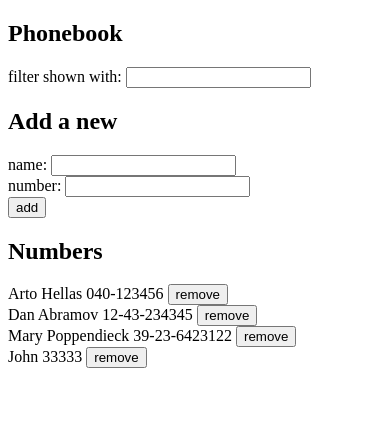
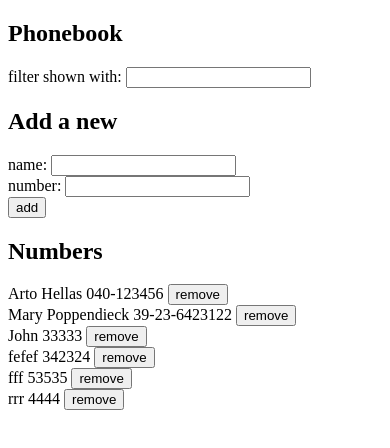
Before and after one commit to matveybobrov/vue_projects, a Vue app in the folder phonebook/: page / in a window 390 px wide. Shown: the top 448 px of the page. Built offline with nearby package versions, Linux system fonts and the light colour scheme; data requests are answered from the project's data file.

Commit message:
2.17*: Phonebook step12

```diff
--- a/phonebook/db.json
+++ b/phonebook/db.json
@@ -4,11 +4,6 @@
       "name": "Arto Hellas",
       "number": "040-123456",
       "id": 1
-    },
-    {
-      "name": "Dan Abramov",
-      "number": "12-43-234345",
-      "id": 3
     },
     {
       "name": "Mary Poppendieck",
@@ -19,6 +14,21 @@
       "name": "John",
       "number": "33333",
       "id": 5
+    },
+    {
+      "name": "fefef",
+      "number": "342324",
+      "id": 8
+    },
+    {
+      "name": "fff",
+      "number": "53535",
+      "id": 9
+    },
+    {
+      "name": "rrr",
+      "number": "4444",
+      "id": 10
     }
   ]
 }
--- a/phonebook/src/App.vue
+++ b/phonebook/src/App.vue
@@ -1,74 +1,103 @@
 <script>
-import personService from './services/people'
+import personService from "./services/people";
 
-import PeopleFilter from './components/PeopleFilter.vue'
-import PeopleForm from './components/PeopleForm.vue'
-import PeopleList from './components/PeopleList.vue'
+import PeopleFilter from "./components/PeopleFilter.vue";
+import PeopleForm from "./components/PeopleForm.vue";
+import PeopleList from "./components/PeopleList.vue";
+import PeopleNotification from "./components/PeopleNotification.vue";
 
 export default {
   components: {
     PeopleFilter,
     PeopleForm,
-    PeopleList
+    PeopleList,
+    PeopleNotification,
   },
   data() {
     return {
-      filter: '',
-      people: []
-    }
+      filter: "",
+      people: [],
+      notification: {
+        message: null,
+        isError: false,
+      },
+    };
   },
   methods: {
     addPerson(newPerson) {
-      let isAlreadyExist = this.people.find(person => person.name === newPerson.name)
+      let isAlreadyExist = this.people.find((person) => person.name === newPerson.name);
       if (isAlreadyExist) {
-        const shouldUpdate = confirm(`${newPerson.name} is already added to the phonebook! Should update?`)
-        shouldUpdate && this.updatePerson(newPerson)
-        return
+        const shouldUpdate = confirm(
+          `${newPerson.name} is already added to the phonebook! Should update?`
+        );
+        shouldUpdate && this.updatePerson(newPerson);
+        return;
       }
 
-      personService.create(newPerson)
-      .then(createdPerson => {
-        this.people.push(createdPerson)
-      })
+      personService.create(newPerson).then((createdPerson) => {
+        this.people.push(createdPerson);
+      });
+      this.showNotification(`${newPerson.name} was sucessfully added to the phonebook!`);
     },
-    removePerson(id) {
-      personService.remove(id)
-      .then(() => {
-        this.people = this.people.filter(person => person.id !== id)
-      })
+    removePerson(person) {
+      const id = person.id;
+      personService
+        .remove(id)
+        .then(() => {
+          this.people = this.people.filter((person) => person.id !== id);
+        })
+        .catch(() => {
+          this.people = this.people.filter((person) => person.id !== id);
+        });
+      this.showNotification(`${person.name} was sucessfully removed from the phonebook!`);
     },
     updatePerson(personToUpdate) {
-      const id = this.people.find(person => person.name === personToUpdate.name).id
-      personToUpdate.id = id
+      const id = this.people.find((person) => person.name === personToUpdate.name).id;
+      personToUpdate.id = id;
 
-      personService.update(personToUpdate)
-      .then(updatedPerson => {
-        const updatedPeople = this.people.map(person => person.id === updatedPerson.id ? updatedPerson : person)
-        this.people = updatedPeople
-      })
-    }
+      personService.update(personToUpdate).then((updatedPerson) => {
+        const updatedPeople = this.people.map((person) =>
+          person.id === updatedPerson.id ? updatedPerson : person
+        );
+        this.people = updatedPeople;
+      });
+
+      this.showNotification(`Number of ${personToUpdate.name} was successfully updated!`);
+    },
+    showNotification(message, isError = false) {
+      this.notification = {
+        message,
+        isError,
+      };
+      setTimeout(() => {
+        this.notification.message = null;
+      }, 2000);
+    },
   },
   mounted() {
-    personService.getAll()
-    .then(initialPeople => {
-      this.people = initialPeople
-    })
-  }
-}
+    personService.getAll().then((initialPeople) => {
+      this.people = initialPeople;
+    });
+  },
+};
 </script>
 
 <template>
-   <div>
-      <h2>Phonebook</h2>
-      <PeopleFilter v-model:filter="filter"/>
+  <div>
+    <h2>Phonebook</h2>
+    <PeopleNotification
+      v-if="notification.message"
+      :message="notification.message"
+      :isError="notification.isError"
+    />
+    <PeopleFilter v-model:filter="filter" />
 
-      <h2>Add a new</h2>
-      <PeopleForm @addPerson="addPerson"/>
+    <h2>Add a new</h2>
+    <PeopleForm @addPerson="addPerson" />
 
-      <h2>Numbers</h2>
-      <PeopleList @removePerson="removePerson" :people="people" :filter="filter"/>
-    </div>
+    <h2>Numbers</h2>
+    <PeopleList @removePerson="removePerson" :people="people" :filter="filter" />
+  </div>
 </template>
 
-<style scoped>
-</style>
+<style scoped></style>
--- a/phonebook/src/components/PeopleList.vue
+++ b/phonebook/src/components/PeopleList.vue
@@ -2,15 +2,17 @@
 export default {
   props: {
     people: Array,
-    filter: String
+    filter: String,
   },
-  emits: ['removePerson'],
+  emits: ["removePerson"],
   computed: {
     filteredPeople() {
-      return this.people.filter(person => person.name.toLowerCase().includes(this.filter.toLowerCase()))
-    }
-  }
-}
+      return this.people.filter((person) =>
+        person.name.toLowerCase().includes(this.filter.toLowerCase())
+      );
+    },
+  },
+};
 </script>
 
 <template>
@@ -19,7 +21,7 @@ export default {
   <div v-else>
     <div v-for="person in filteredPeople" :key="person.id">
       {{ person.name }} {{ person.number }}
-      <button @click="$emit('removePerson', person.id)">remove</button>
+      <button @click="$emit('removePerson', person)">remove</button>
     </div>
   </div>
 </template>
--- /dev/null
+++ b/phonebook/src/components/PeopleNotification.vue
@@ -0,0 +1,33 @@
+<script>
+export default {
+  props: {
+    message: String || null,
+    isError: Boolean,
+  },
+};
+</script>
+
+<template>
+  <div :class="isError ? 'error' : 'success'">{{ message }}</div>
+</template>
+
+<style scoped>
+.error {
+  color: red;
+  background: lightgrey;
+  font-size: 20px;
+  border-style: solid;
+  border-radius: 5px;
+  padding: 10px;
+  margin-bottom: 10px;
+}
+.success {
+  color: green;
+  background: lightgrey;
+  font-size: 20px;
+  border-style: solid;
+  border-radius: 5px;
+  padding: 10px;
+  margin-bottom: 10px;
+}
+</style>
```
